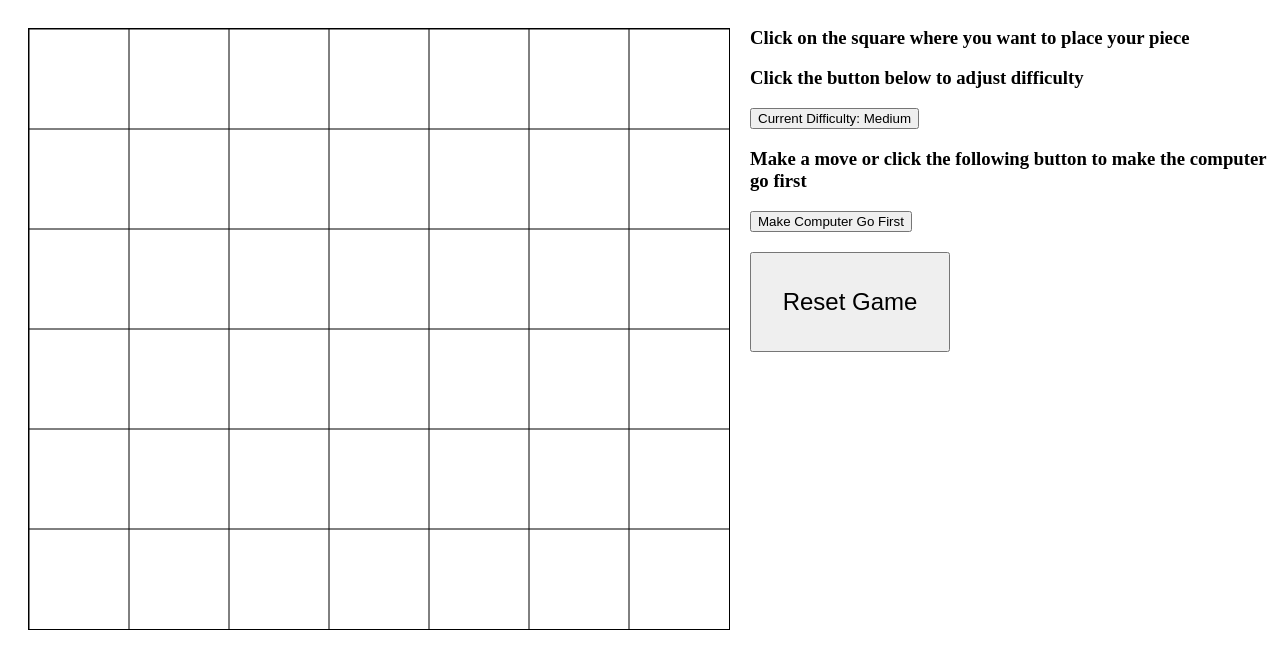
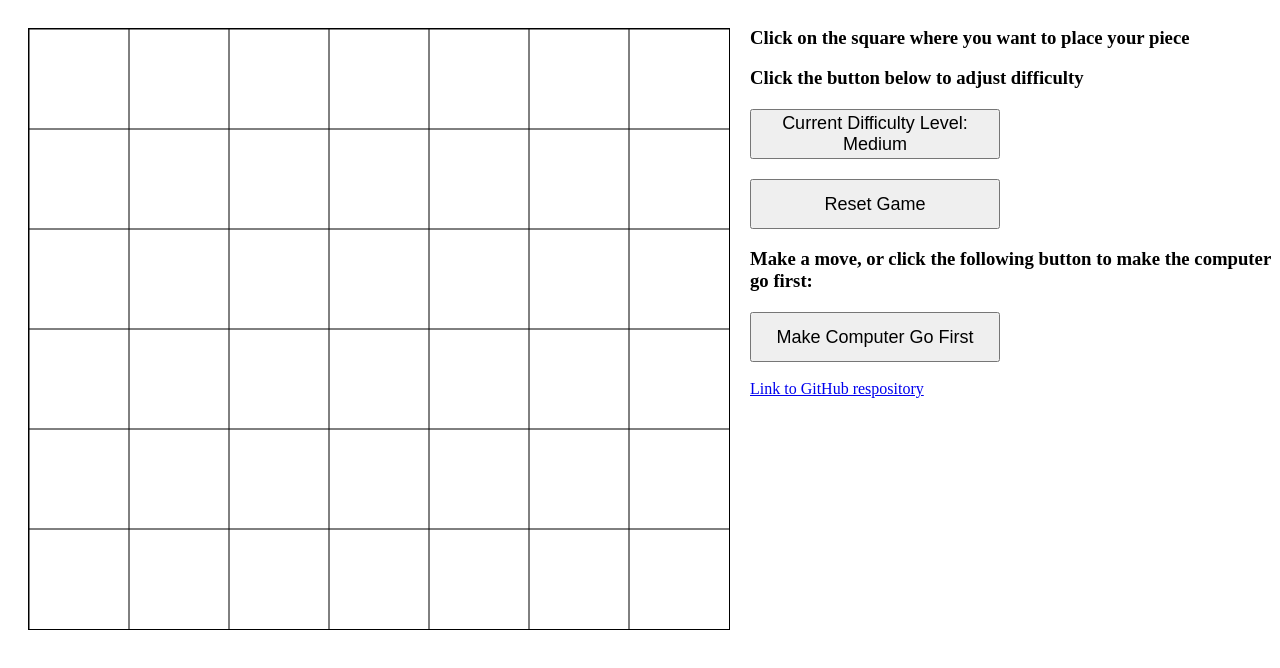
Before and after one commit to JA81301/Connect-Four, a plain HTML site: page index.html in a window 1280 px wide. Both pictures are taken after a click on the button "Reset Game". Drawn offline with Linux system fonts and the light colour scheme.

Commit message:
Minor stylistic changes

```diff
--- a/index.html
+++ b/index.html
@@ -18,11 +18,12 @@
         <div class="column">
             <h3>Click on the square where you want to place your piece</h3>
             <h3>Click the button below to adjust difficulty</h3>
-            <button id="levelSet">Current Difficulty: Medium</button>
-            <h3 id="turnIndicator">Make a move or click the following button to make the computer go first</h3>
+            <button id="levelSet">Current Difficulty Level: <br>Medium</button>
+            <button id="resetButton">Reset Game</button>
+            <h3 id="turnIndicator">Make a move, or click the following button to make the computer go first:</h3>
             <button id="makeComputerMove">Make Computer Go First</button>
             <br>
-            <button id="resetButton">Reset Game</button>
+            <a href = "https://github.com/Jonathan-Ackerman/Connect-Four">Link to GitHub respository</a>
         </div>
     </div>
     <script src="script.js"></script>
--- a/script.js
+++ b/script.js
@@ -143,7 +143,10 @@ function canMove(grid, rowNum, colNum) {
 
 /*
 Given a grid and coordinates for a move, returns a new grid in which a move has been made at the coordinates by the player corresponding to "value".
-The checkValidity parameter controls whether or not the move being made is checked to make sure it is a legal move. This is needed because one method used for evaluating positions is to see how many "potential wins" a player has--how many squares there are for which they would win if they managed to place a piece there. Therefore, I needed a way to make a hypothetical move that may not be legal now but could be played sometime in the future.
+The checkValidity parameter controls whether or not the move being made is checked to make sure it is a legal move.
+This is needed because one method used for evaluating positions is to see how many "potential wins" a player has.
+Potential wins are squares where a player would win they managed to place a piece there.
+Therefore, I needed a way to make a hypothetical move that may not be legal now but could be played in the future.
 */
 function move(grid, coords, value, checkValidity = true) {
     invalid = false;
@@ -219,7 +222,12 @@ function possiblePositions(grid, player) {
 }
 
 /**
- * This function is a means of evaluating a position for which no player has won. This is important because in many instances the program does not search far enough in the game tree to find a guaranteed best move. The way the function works is by counting the difference in the number of winning squares between the two players, and weighting those potential wins by the row in which they occur. A "winning square" is as a square in which a given player would win if they placed a number there. It seems reasonable that a player that has more such squares is more likely to win. In addition, winning squares that occur in lower rows are seen as more valuable because these squares will come into play earlier than ones on higher rows--a player with a lot of potential wins in the lower rows will likely be able to win before a second player with a lot of wins in higher rows will get a chance to reach their own winning squares.
+ * This function is a means of evaluating a position for which no player has won.
+ * This is important because in many instances the program does not search far enough in the game tree to find a guaranteed best move.
+ * The way the function works is by counting the difference in the number of winning squares between the two players and weighting those potential wins by the row in which they occur.
+ * A "winning square" is as a square in which a given player would win if they placed a number there. It seems reasonable that a player that has more such squares is more likely to win.
+ * In addition, winning squares that occur in lower rows are seen as more valuable because these squares will come into play earlier than ones on higher rows.
+ * A player with a lot of potential wins in the lower rows will likely be able to win before a second player with a lot of wins in higher rows will get a chance to reach their own winning squares.
 */
 function posWinsDifferential(grid) {
     var result = 0;
@@ -239,7 +247,12 @@ function posWinsDifferential(grid) {
 }
 
 /**
- * This function is the implmentation of the minimax algorithm. To find the value of a position, it searches the game tree to see if that positions will lead to a win, loss, or draw eventually, assuming both players make the best possible move. However, there are far too many possible moves for the program to search all the way to the end of the game tree every move. The parameter branchNumLimit represents the maximum number of moves ahead the program will search, and currentBranchNum represents that number of moves ahead that have been searched already. Each time the function is called recursivlely, currentBranchNum is incrimented until it reaches branchNumLimit. At this point, the posWinsDifferential function is used to evaluate positions.
+ * This function is the implmentation of the minimax algorithm.
+ * To find the value of a position, it searches the game tree to see if that positions will lead to a win, loss, or draw, assuming both players make the best possible move.
+ * However, there are far too many possible moves for the program to search all the way to the end of the game tree every move.
+ * The parameter branchNumLimit represents the maximum number of moves ahead the program will search, and currentBranchNum represents that number of moves ahead that have been searched already.
+ * Each time the function is called recursivlely, currentBranchNum is incremented until it reaches branchNumLimit.
+ * At this point, the posWinsDifferential function is used to evaluate positions.
  */
 function getPosValue(grid, player, currentBranchNum, branchNumLimit) {
     if (checkWin(grid) !== 0) {
@@ -256,7 +269,11 @@ function getPosValue(grid, player, currentBranchNum, branchNumLimit) {
         for (var a = 0; a < posPositions.length; a++) {
             count += 1;
             posPositionsValues.push(.9 * getPosValue(posPositions[a], player * -1, currentBranchNum + 1, branchNumLimit));
-            // Because of the .9, the program sees wins that are farther away as worse than wins that are closer because their value decreases with each multiplication. For this reason, the program will pick the move that leads to the fastest guaranteed win. Similarly, losses have a negative value, so losses that are farther away are seen as less bad than losses that are closer. This is important because it means the program will try to delay losing for as long as possible even if it sees that a position is a guaranteed loss, which gives a human opponent more time to make a mistake.
+            /* Because of the .9, the program sees wins that are farther away as worse than wins that are closer because their value decreases with each multiplication.
+            For this reason, the program will pick the move that leads to the fastest guaranteed win.
+            Similarly, losses have a negative value, so losses that are farther away are seen as less bad than losses that are closer.
+            This is important because it means the program will try to delay losing for as long as possible, even if it sees that a position is a guaranteed loss.
+            */
         }
         if (player === 1) {
             return Math.max(...posPositionsValues);
@@ -283,14 +300,18 @@ function minIndex(arr) {
 }
 
 /**
- * This function combines the checkWin function with the posWinsDifferential function to evaluate a position. If a position is a win it gets a value of plus or minus 1, if not the position is evaluated based on the method described in poswinsDifferential.
+ * This function combines the checkWin function with the posWinsDifferential function to evaluate a position.
+ * If a position is a win it gets a value of plus or minus 1, if not the position is evaluated based on the method described in poswinsDifferential.
  */
 function getGridValue(grid, player) {
     var checkWinNum = checkWin(grid);
     if (checkWinNum !== 0) {
         return checkWinNum;
     } else {
-        return posWinsDifferential(grid) / 100; // The division by 100 ensures that this value will always be significantly less than 1. This means that when looking ahead many moves, the program will always prioritize a guaranteed win first over any result coming from posWinsDifferential.
+        return posWinsDifferential(grid) / 100;
+        /*The division by 100 ensures that this value will always be significantly less than 1.
+        This means that when looking ahead many moves, the program will always prioritize a guaranteed win first over any result coming from posWinsDifferential.
+        */
     }
 }
 
@@ -395,7 +416,9 @@ function winResponse(grid) {
 }
 
 /**
- * This function controls how many moves ahead the program will search. As the number of non-full columns decreases, there are less possible moves, so the game tree increases in size more slowly. This enables the computer to search farther ahead in the same amount of time. The specific numbers returned were tested so each move would take about the same time throughout the game.
+ * This function controls how many moves ahead the program will search.
+ * As the number of non-full columns decreases, there are less possible moves, so the game tree increases in size more slowly.
+ * This enables the computer to search farther ahead in the same amount of time. The specific numbers returned were selected so that each move will take approximately the same time throughout the game.
  */
 function getSearchDepth(grid) {
     var numMoves = possibleMoves(grid).length; // This is the number of open columns.
@@ -429,16 +452,16 @@ function getSearchDepth(grid) {
 function levelAdjust(evt) {
     if (difficultyAdjustment === -1) {
         difficultyAdjustment = -4;
-        levelButton.innerHTML = "Current Difficulty: Very Easy";
+        levelButton.innerHTML = "Current Difficulty Level:<br> Very Easy";
     } else if (difficultyAdjustment === -4) {
         difficultyAdjustment = -3;
-        levelButton.innerHTML = "Current Difficulty: Easy";
+        levelButton.innerHTML = "Current Difficulty Level:<br> Easy";
     } else if (difficultyAdjustment === -3) {
         difficultyAdjustment = -2;
-        levelButton.innerHTML = "Current Difficulty: Medium";
+        levelButton.innerHTML = "Current Difficulty Level:<br> Medium";
     } else if (difficultyAdjustment === -2) {
         difficultyAdjustment = -1;
-        levelButton.innerHTML = "Current Difficulty: Hard";
+        levelButton.innerHTML = "Current Difficulty Level:<br> Hard";
         alert("On the \"hard\" difficulty setting, the computer may take 10 or more seconds to move.");
     }
 }
@@ -488,8 +511,8 @@ function resetGame() {
     invalid = false;
     count = 0;
     timeOfLastComputerMove = 0;
-    turnIndicator.innerHTML = "Make a move or click the following button to make the computer go first";
-    makeComputerMoveButton.style.display = "inline-block";
+    turnIndicator.innerHTML = "Make a move, or click the following button to make the computer go first:";
+    makeComputerMoveButton.style.display = "block";
     drawGame(gameGrid);
 }
 
--- a/style.css
+++ b/style.css
@@ -6,9 +6,10 @@
     flex: 50%;
 }
 
-#resetButton {
+button {
+    display: block;
     margin-top: 20px;
-    width: 200px;
-    height: 100px;
-    font: 24px Arial;
+    width: 250px;
+    height: 50px;
+    font: 18px Arial;
 }
```
